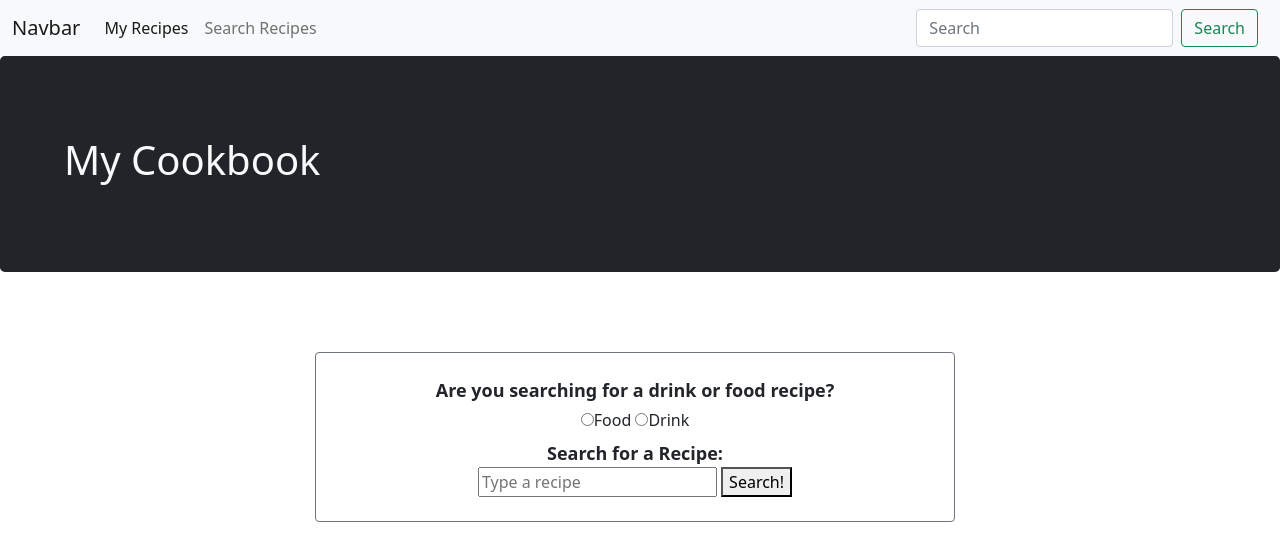
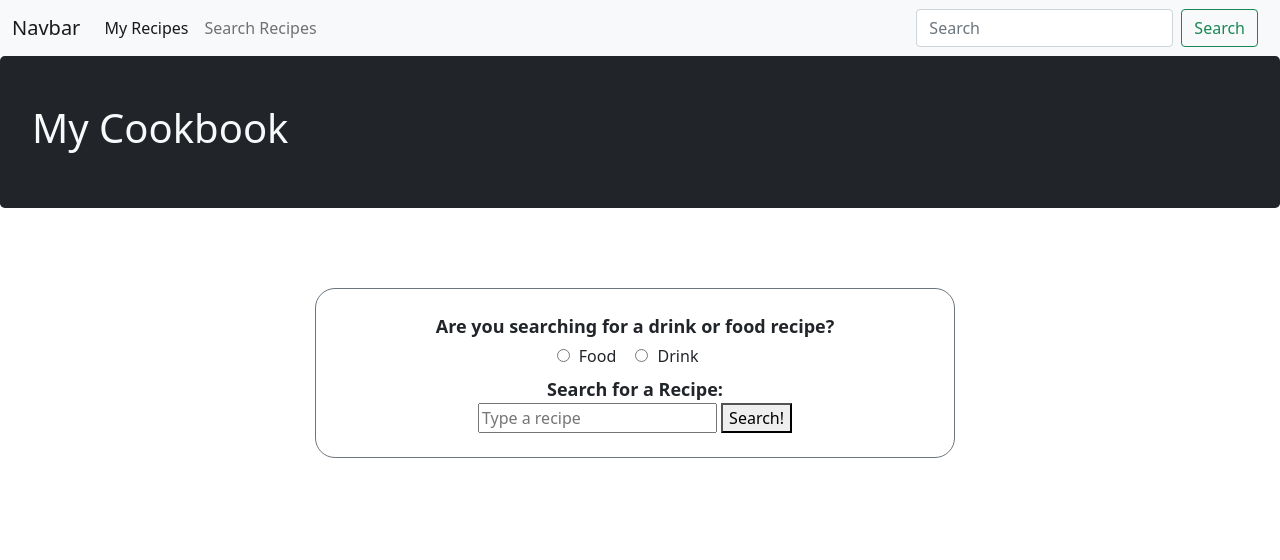
Before and after one commit to elenabaurkot/myCookBook, a plain HTML site: page index.html in a window 1280 px wide. Drawn offline with nearby package versions, Linux system fonts and the light colour scheme.

Commit message:
form spacing updated

```diff
--- a/assets/css/style.css
+++ b/assets/css/style.css
@@ -34,4 +34,10 @@
 
 form {
   margin-right: 10px;
+  border-radius: 20px;
 }
+
+.input-text {
+  margin-left: 5px;
+  margin-right: 15px;
+}
--- a/index.html
+++ b/index.html
@@ -36,18 +36,20 @@
   <!-- Page Header -->
   <main class="container-fluid">
     <header class="row jumbotron bg-dark text-light">
-    <h1 class="p-5">My Cookbook</h1>
+      <h1 class="p-3">My Cookbook</h1>
     </header>
 
   <!-- Search Form -->
     <div class="row justify-content-center">
-       <form id="search" class="col-sm-11 col-md-8 col-lg-6 mt-5 text-center border border-secondary rounded py-4 px-2">
+      <form id="search" class="col-sm-11 col-md-8 col-lg-6 mt-5 text-center border border-secondary py-4 px-2">
         <p class="form-header mb-1">Are you searching for a drink or food recipe?</p>
         <label class='radio-inline'>
-        <input type="radio" id="food" name="recipe-select" value="food"><p class="d-inline ml-2 mr-3">Food</p>
+          <input type="radio" id="food" name="recipe-select" value="food">
+          <p class="d-inline pl-2 mr-3 input-text">Food</p>
         </label>
         <label class="radio-inline">
-        <input type="radio" id="drink" name="recipe-select" value="drink"><p class="d-inline ml-2">Drink</p>
+          <input type="radio" id="drink" name="recipe-select" value="drink">
+          <p class="d-inline pl-2 input-text">Drink</p>
         </label>
         <br>
 
```
Lines whose indentation alone changed are shown as unchanged.
